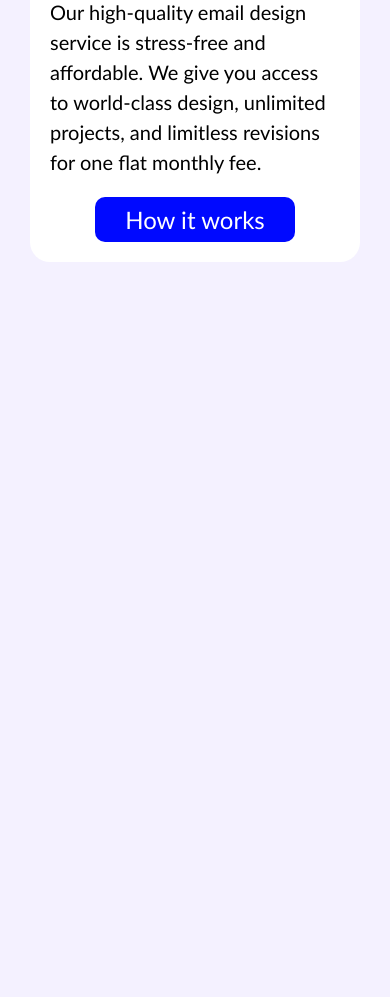
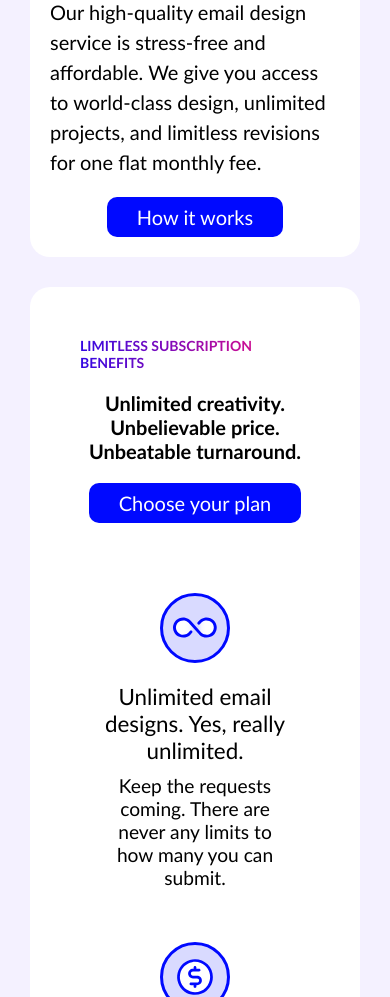
Before and after one commit to zinoo-dez/limitless, a plain HTML site: page index.html in a window 390 px wide. Shown: the part 1457-2454 px from the top of the page. Before the commit the page ends 1749 px from the top, so only its background shows below. Drawn offline with Linux system fonts and the light colour scheme.

Commit message:
commit limitless subscription benifits

```diff
--- a/index.html
+++ b/index.html
@@ -64,6 +64,38 @@
       </div>
     </div>
     <!-- card-end -->
+    <!-- subscription-benifit-start -->
+    <div class="sb-container">
+      <div class="choose-plan-container">
+        <span class="gradient-header">LIMITLESS SUBSCRIPTION BENEFITS</span>
+        <p class="h-un">Unlimited creativity. Unbelievable price.</p>
+        <p class="h-un">Unbeatable turnaround.</p>
+        <button class="hiw">Choose your plan</button>
+      </div>
+      <div class="plan-container">
+        <div class="plan-card">
+          <img src="./images/icon-unlimited-designs.svg">
+          <p class="unlimited-plan-heading">Unlimited email designs. Yes, really unlimited.</p>
+          <p class="unlimited-plan-p">Keep the requests coming. There are never any limits to how many you can submit.</p>
+        </div>
+        <div class="plan-card">
+          <img src="./images/icon-affordable-price.svg">
+          <p class="unlimited-plan-heading">One affordable low monthly price</p>
+          <p class="unlimited-plan-p">Say goodbye to unexpected costs and hello to unlimited, budget-friendly email template design.</p>
+        </div>
+        <div class="plan-card">
+          <img src="./images/icon-world-class.svg">
+          <p class="unlimited-plan-heading">World-class design and development</p>
+          <p class="unlimited-plan-p">We have 15+ years of top-tier email template design and development delivery under our belts.</p>
+        </div>
+        <div class="plan-card">
+          <img src="./images/icon-fast-turnaround.svg">
+          <p class="unlimited-plan-heading">Astonishingly fast turnaround</p>
+          <p class="unlimited-plan-p">Get your high-quality email design templates within 3-4 business days in most cases.</p>
+        </div>
+      </div>
+    </div>
+    <!-- subscription-benifit-end -->
   </main>
   <footer></footer>
 </body>
--- a/style.css
+++ b/style.css
@@ -145,12 +145,11 @@ li:hover ul#submenu{
   width: 600px;
   height: 450px;
   display: flex;
-  /* flex-wrap: wrap; */
   flex-direction: column;
   align-items: flex-start;
   justify-content: flex-end;
 }
-.make-easy{
+.make-easy,.gradient-header{
   background: #3308E2;
 background: linear-gradient(to right, #3308E2 0%, #FF1078 100%);
 -webkit-background-clip: text;
@@ -173,10 +172,57 @@ background: linear-gradient(to right, #3308E2 0%, #FF1078 100%);
 
 #img-intro-screen{
   width: 570px;
-  /* height: 100%; */
   border-radius: 20px;
 }
 /* main-card-end */
+
+/* subscription-benifit-start */
+.sb-container{
+  margin: 30px;
+  padding: 50px;
+  border-radius: 20px;
+  background-color: white;
+}
+.choose-plan-container{
+  display: flex;
+  flex-direction: column;
+  align-items: center;
+}
+.gradient-header{
+  letter-spacing:2px;
+  font-size: 1rem;
+  font-weight: bold;
+  margin-bottom: 20px;
+}
+.h-un{
+  font-size: 2.5rem;
+  font-weight: 600;
+  text-align: center;
+  color: black;
+}
+.plan-container{
+  display: grid;
+  grid-template-columns: repeat(4,1fr);
+  place-items: center;
+  margin-top: 50px;
+}
+.plan-card{
+  width: 200px;
+  padding: 20px;
+}
+.unlimited-plan-heading{
+  color: black;
+  font-size: 1.4rem;
+  font-weight: 500;
+  margin-top: 20px;
+}
+.unlimited-plan-p{
+  color: black;
+  font-size: 1.2rem;
+  margin-top: 10px;
+  font-weight: 300;
+}
+/* subscription-benifit-end */
 @media (max-width: 1000px) {
   .header-container{
     padding: 30px;
@@ -218,6 +264,27 @@ background: linear-gradient(to right, #3308E2 0%, #FF1078 100%);
     border-radius: 0px 0px 20px 20px;
     height: 100%;
   }
+  .plan-container{
+    display: grid;
+    grid-template-columns: repeat(1,1fr);
+    grid-template-rows: repeat(4,1fr);
+    place-items: center;
+  }
+  .h-un{
+    font-size: 2rem;
+  }
+  .plan-card{
+    width: 100%;
+    display: flex;
+    flex-direction: column;
+    align-items: center;
+  }
+  .unlimited-plan-heading,.unlimited-plan-p{
+   text-align: center;
+  }
+ #img-plan-card{
+  margin: 0 auto;
+ }
 }
 @media (max-width: 500px) {
   .h-heading{
@@ -230,4 +297,14 @@ background: linear-gradient(to right, #3308E2 0%, #FF1078 100%);
   .partner-logo-container div img{
     width: 100px;
   }
+  .h-un{
+    font-size: 20px;
+  }
+  .gradient-header{
+    letter-spacing:normal;
+    font-size: 14px;
+  }
+  .hiw{
+    font-size: 20px;
+  }
 }
```
Also changed, not shown: images/icon-affordable-price.svg (added), images/icon-fast-turnaround.svg (added), images/icon-unlimited-designs.svg (added), images/icon-world-class.svg (added).
